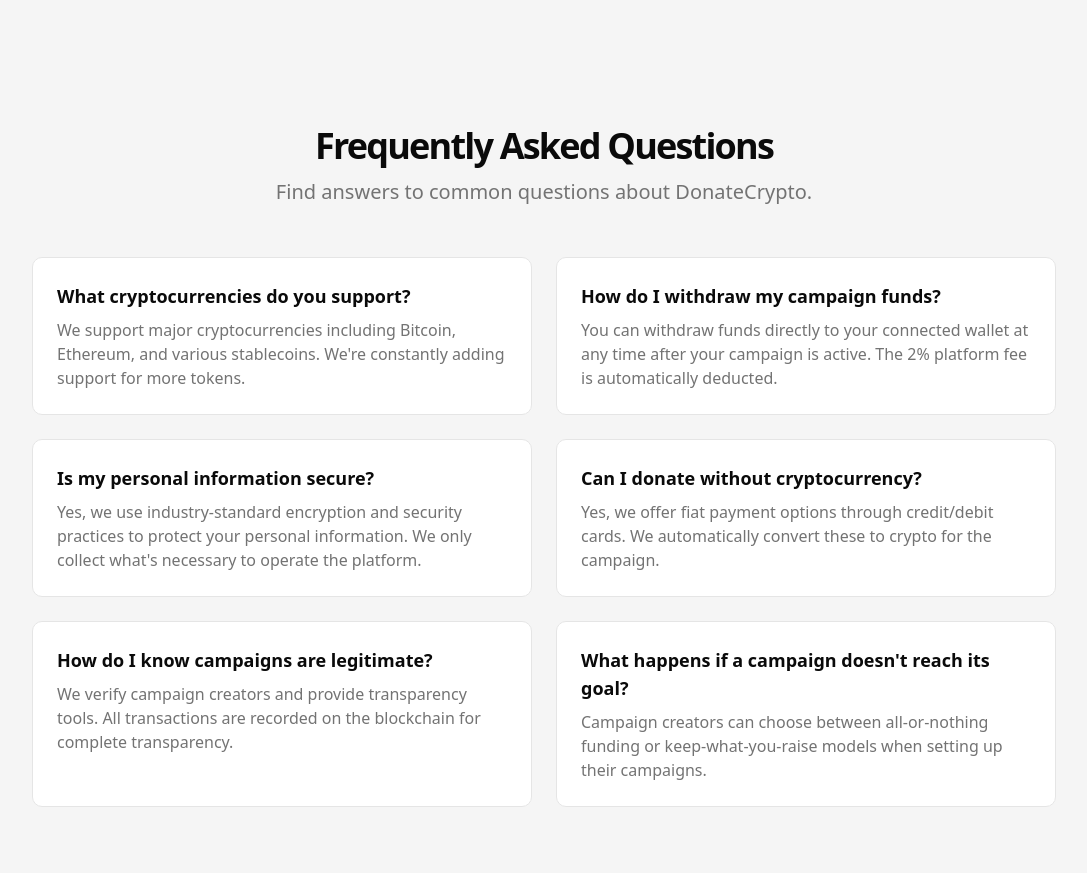
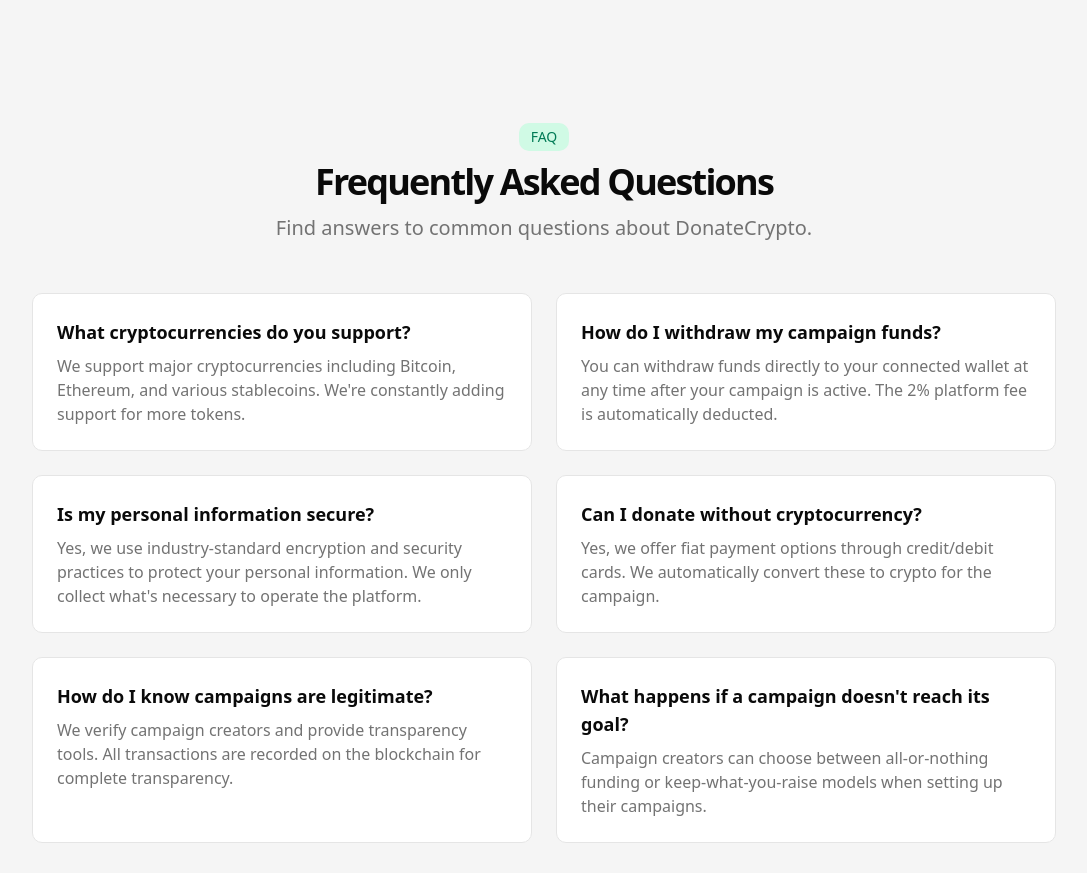
Before and after one commit to IgorThierry/donate-crypto-dapp, a Next.js app: page / in a window 1280 px wide. Shown: the part 3500-4373 px from the top of the page, without its empty margins (96-1183 px from the left). Built offline with nearby package versions, Linux system fonts and the light colour scheme.

Commit message:
feat: enhance scroll performance with smooth scrolling and add FAQ section header

```diff
--- a/src/app/page.tsx
+++ b/src/app/page.tsx
@@ -33,7 +33,14 @@
     }
 
     window.addEventListener('scroll', handleScroll, { passive: true })
-    return () => window.removeEventListener('scroll', handleScroll)
+
+    // Enable smooth scrolling
+    document.documentElement.style.scrollBehavior = 'smooth'
+
+    return () => {
+      window.removeEventListener('scroll', handleScroll)
+      document.documentElement.style.scrollBehavior = ''
+    }
   }, [])
 
   return (
@@ -491,6 +498,9 @@
           <div className="container px-4 md:px-6 mx-auto">
             <div className="flex flex-col items-center justify-center space-y-4 text-center">
               <div className="space-y-2">
+                <div className="inline-block rounded-lg bg-emerald-100 dark:bg-emerald-800/20 px-3 py-1 text-sm text-emerald-700 dark:text-emerald-300">
+                  FAQ
+                </div>
                 <h2 className="text-3xl font-bold tracking-tighter md:text-4xl/tight">
                   Frequently Asked Questions
                 </h2>
```
